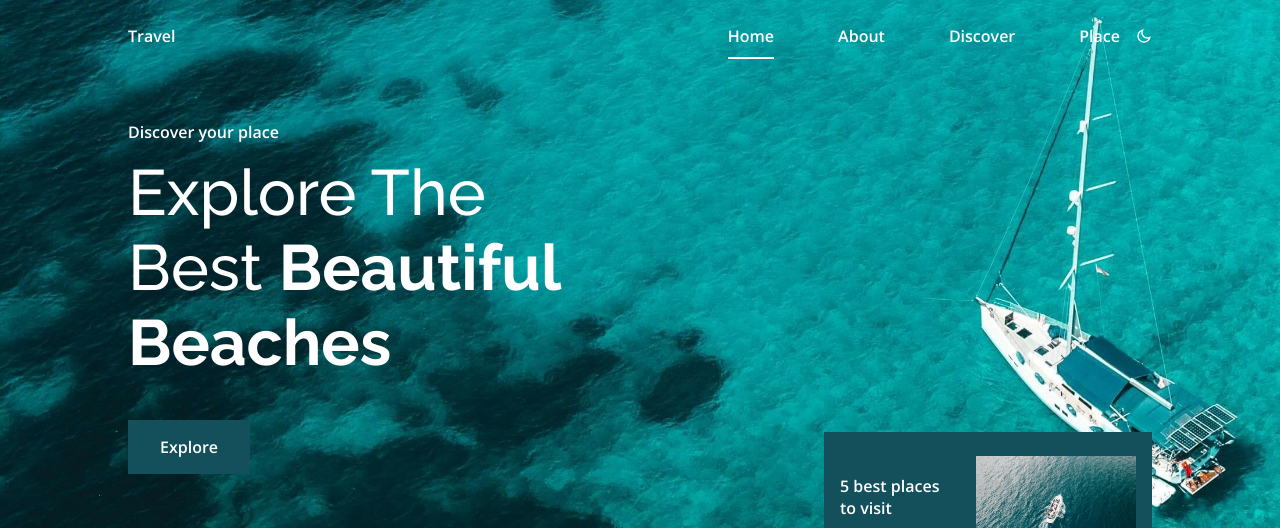
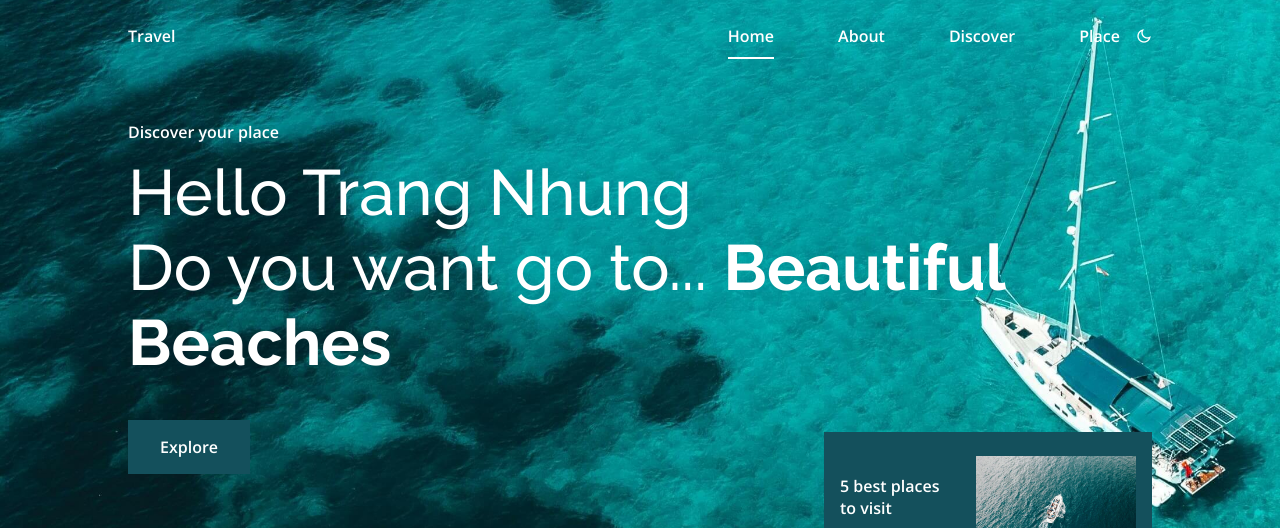
Before and after one commit to duythongjacob/duythongjacob.github.io, a plain HTML site: page index.html in a window 1280 px wide. Shown: the top 528 px of the page. Drawn offline with nearby package versions, Linux system fonts and the light colour scheme.

Commit message:
Update index.html

```diff
--- a/index.html
+++ b/index.html
@@ -59,7 +59,7 @@
             <div class="home__container container grid">
                 <div class="home__data">
                     <span class="home__data-subtitle">Discover your place</span>
-                    <h1 class="home__data-title">Explore The <br> Best <b>Beautiful <br> Beaches</b></h1>
+                    <h1 class="home__data-title"> Hello Trang Nhung <br> Do you want go to...  <b>Beautiful <br> Beaches</b></h1>
                     <a href="#" class="button">Explore</a>
 
                 </div>
```
